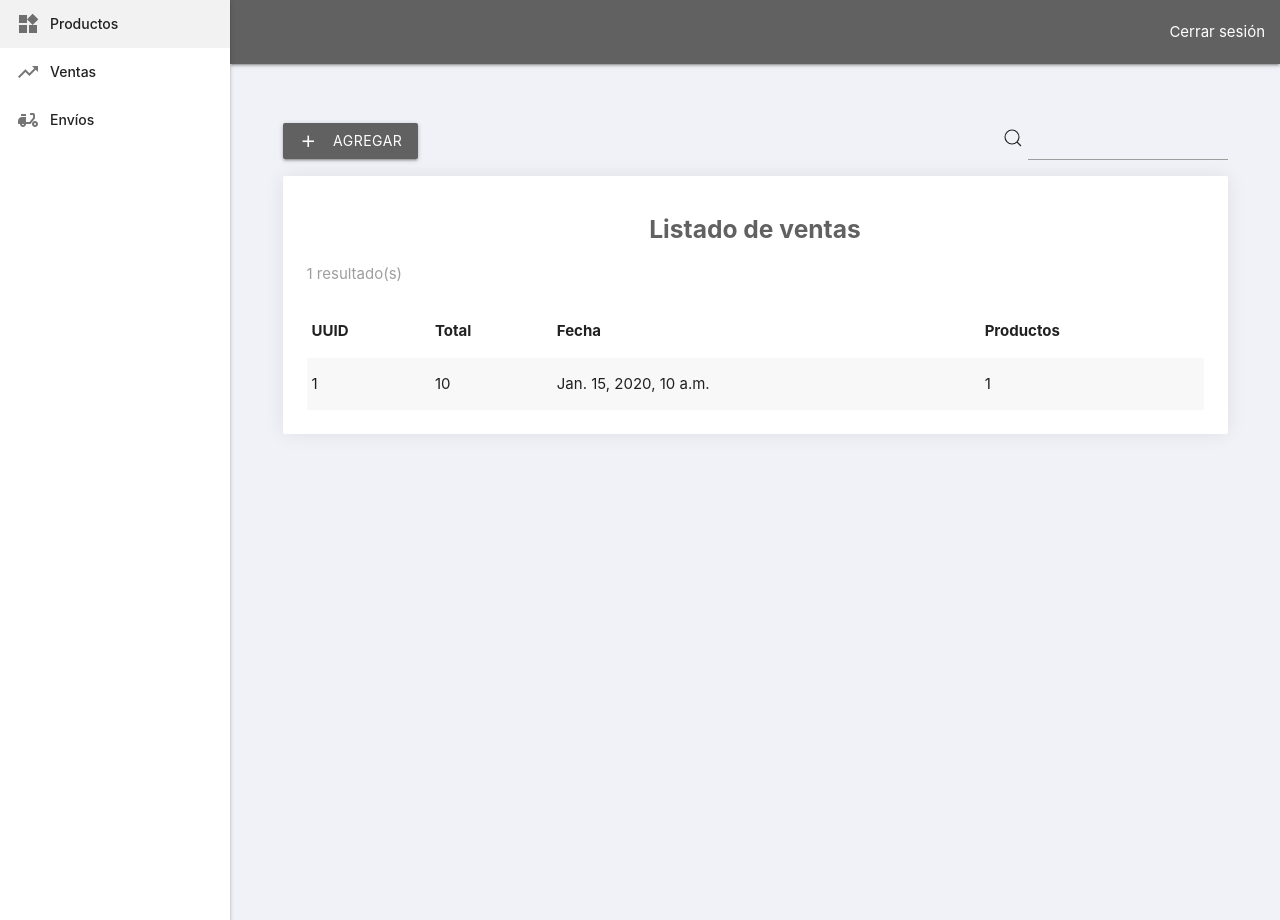
After one commit to DEDC/marketplace, a Django app: template templates/admin/ventas/listar.html in a window 1280 px wide. The commit adds this page. Run offline with Django 3.2, Linux system fonts and the light colour scheme; the template is opened without the code that fills it: most values are stand-ins (such as "Sample title", 1, 10 or a date in 2020).

Commit message:
Listado de envíos y ventas desde el admin

```diff
--- a/apps/admin/urls.py
+++ b/apps/admin/urls.py
@@ -1,5 +1,5 @@
 from django.urls import path
-from apps.admin.views import CreateProduct, ListProducts
+from apps.admin.views import CreateProduct, ListProducts, ListSales, ListShipping
 from .views import vAdmin
 
 app_name = 'admin'
@@ -7,5 +7,7 @@ app_name = 'admin'
 urlpatterns = [
     path('', vAdmin.as_view(), name = 'home'),
     path('registrar/producto', CreateProduct.as_view(), name = 'create_product'),
-    path('listar/productos', ListProducts.as_view(), name = 'list_products')
+    path('listar/productos', ListProducts.as_view(), name = 'list_products'),
+    path('listar/ventas', ListSales.as_view(), name = 'list_sales'),
+    path('listar/envios', ListShipping.as_view(), name = 'list_shipping')
 ]
--- a/templates/admin/base.html
+++ b/templates/admin/base.html
@@ -14,7 +14,10 @@
             <!-- <a href="#" class="brand-logo">Logo</a> -->
             <ul id="nav-mobile" class="right hide-on-med-and-down">
                 <li><a href="sass.html">Cerrar sesión</a></li>
+                <li><a href="#" data-target="slide-out" class="sidenav-trigger"><i
+                            class="material-icons">menu</i></a></li>
             </ul>
+            <a href="#" data-target="slide-out" class="sidenav-trigger"><i class="material-icons">menu</i></a>
         </div>
     </nav>
 </header>
@@ -37,6 +40,32 @@
                 </li>
             </ul>
         </li>
+        <li class="no-padding">
+            <ul class="collapsible collapsible-accordion">
+                <li>
+                    <a class="collapsible-header">Ventas<i class="material-icons">trending_up</i></a>
+                    <div class="collapsible-body">
+                        <ul>
+                            <li><a href="{% url 'admin:list_sales' %}"><i class="material-icons">list</i>Listar</a>
+                            </li>
+                        </ul>
+                    </div>
+                </li>
+            </ul>
+        </li>
+        <li class="no-padding">
+            <ul class="collapsible collapsible-accordion">
+                <li>
+                    <a class="collapsible-header">Envíos<i class="material-icons">moped</i></a>
+                    <div class="collapsible-body">
+                        <ul>
+                            <li><a href="{% url 'admin:list_shipping' %}"><i class="material-icons">list</i>Listar</a>
+                            </li>
+                        </ul>
+                    </div>
+                </li>
+            </ul>
+        </li>
     </ul>
 </aside>
 {% endblock %}
--- a/templates/admin/home.html
+++ b/templates/admin/home.html
@@ -1,6 +1,5 @@
 {% extends 'admin/base.html' %}
 {% block main %}
 <div class="container container-lg">
-    <h5>hola desde el home</h5>
 </div>
 {% endblock %}
--- /dev/null
+++ b/templates/admin/ventas/listar.html
@@ -0,0 +1,40 @@
+{% extends 'admin/base.html' %}
+{% load humanize %}
+{% block main %}
+<div class="container container-lg container-margin">
+    <div class="options">
+        <div class="btns">
+            <a class="btn grey darken-2" href="{% url 'admin:create_product' %}">Agregar<i
+                    class="material-icons left">add</i></a>
+        </div>
+        <form>
+            <span uk-search-icon></span>
+            <input type="text" name="search" id="search" style="width: 200px;">
+        </form>
+    </div>
+    <div class="card-panel">
+        <h5 class="grey-text center-align text-darken-2"><b>Listado de ventas</b></h5>
+        <p class="grey-text">{{object_list.count}} resultado(s)</p>
+        <table class="striped responsive-table">
+            <thead>
+                <tr>
+                    <th>UUID</th>
+                    <th>Total</th>
+                    <th>Fecha</th>
+                    <th>Productos</th>
+                </tr>
+            </thead>
+            <tbody>
+                {% for vt in object_list %}
+                <tr>
+                    <td>{{vt.uuid}}</td>
+                    <td>{{vt.total|intcomma}}</td>
+                    <td>{{vt.fecha_reg}}</td>
+                    <td>{{vt.productos.count}}</td>
+                </tr>
+                {% endfor %}
+            </tbody>
+        </table>
+    </div>
+</div>
+{% endblock %}
```
Also changed, not shown: apps/admin/views.py (+12 -1 lines), templates/admin/envios/listar.html (added, +40 -0 lines).
